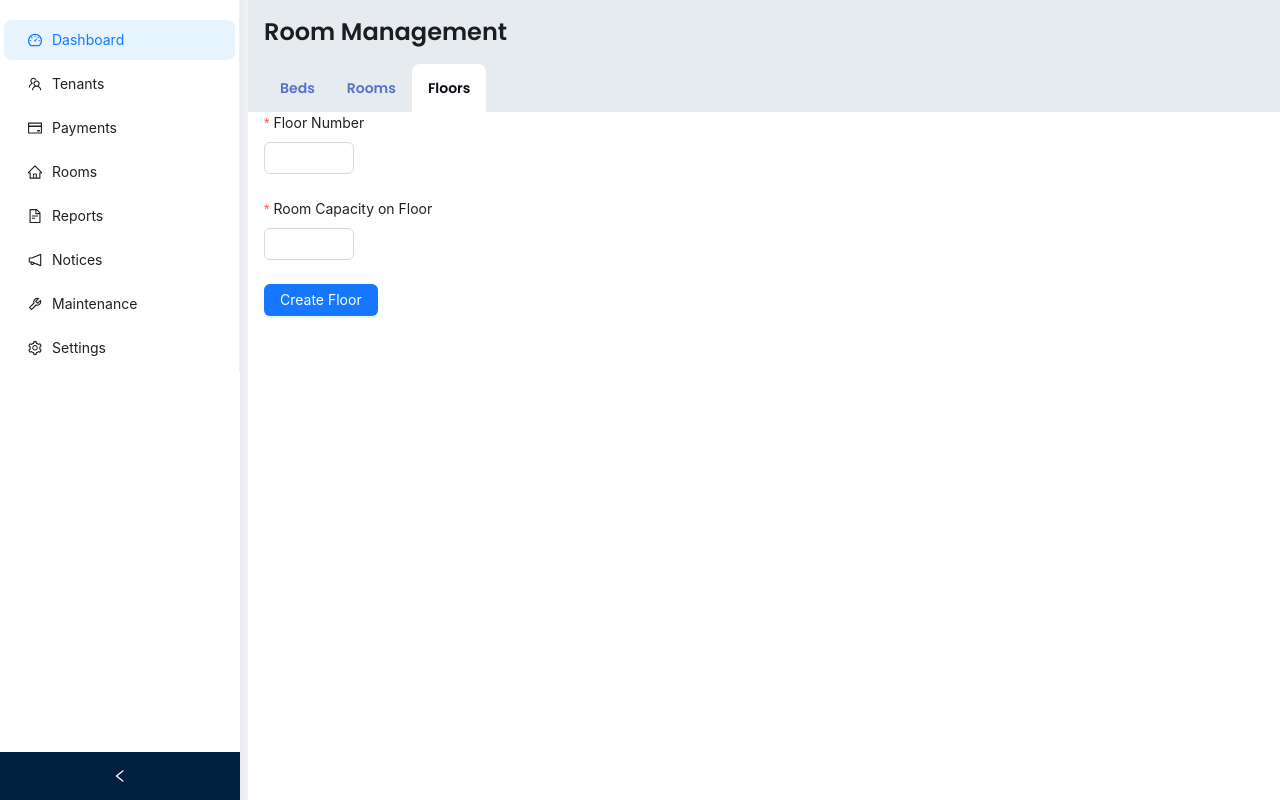
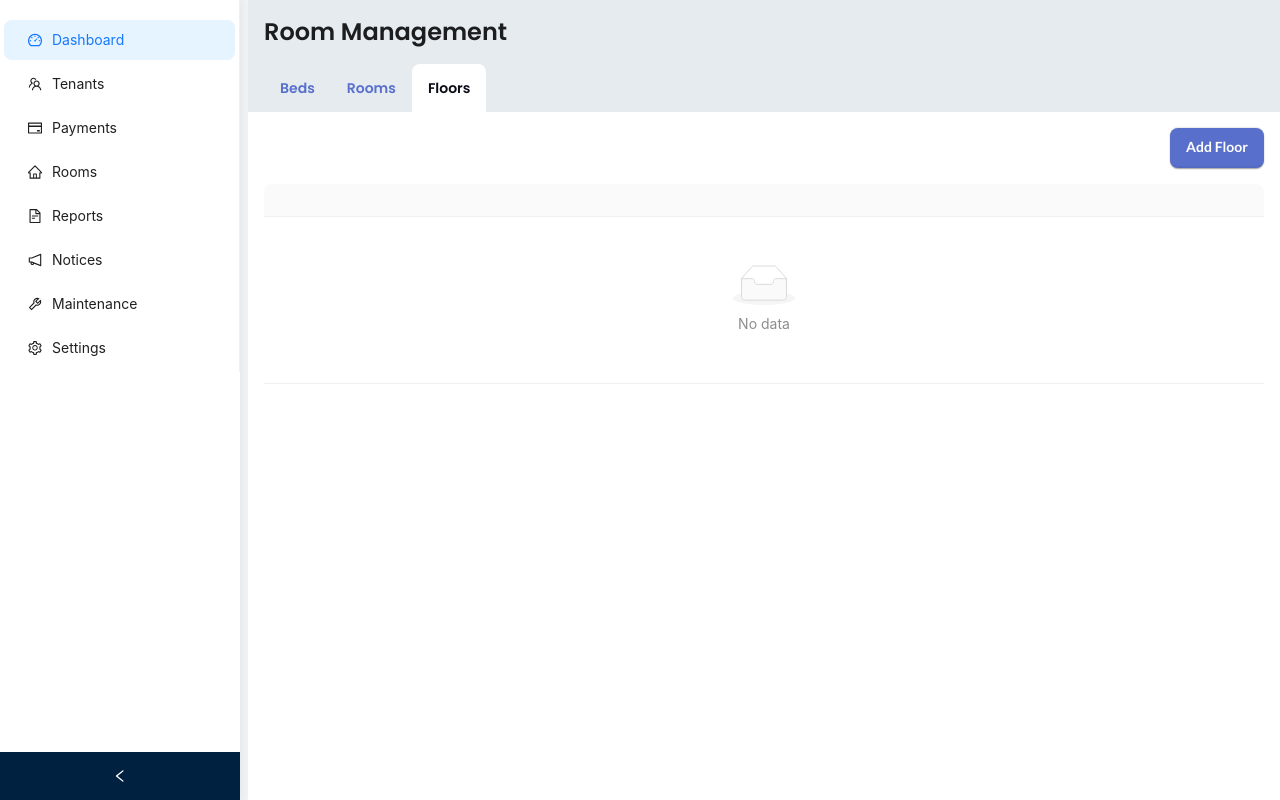
Before and after one commit to venkataraviduddugunta7/My-PG-management, a React (Vite) app: page /rooms in a window 1280 px wide. Built offline with nearby package versions, Linux system fonts and the light colour scheme.

Commit message:
"Add Modals Added"

```diff
--- a/src/pages/Rooms/Rooms.jsx
+++ b/src/pages/Rooms/Rooms.jsx
@@ -1,11 +1,18 @@
-import { Form, InputNumber, Select, Button, message } from "antd";
+import { Form, InputNumber, Select, Button, message, Table } from "antd";
 import { useState } from "react";
 import "./Rooms.scss";
+import PgButton from "../../components/resusableComponents/PgButton";
+import AddFloorModal from "../../components/resusableComponents/AddFloorModal";
+import AddRoomModal from "../../components/resusableComponents/AddRoomModal";
+import AddBedModal from "../../components/resusableComponents/AddBedModal";
 
 const Rooms = () => {
   const [floors, setFloors] = useState([]);
+  const [floorModal, setFloorModal] = useState(false);
   const [rooms, setRooms] = useState([]);
+  const [roomModal, setRoomModal] = useState(false);
   const [beds, setBeds] = useState([]);
+  const [bedModal, setBedModal] = useState(false);
   const [activeTab, setActiveTab] = useState("Floors"); // Default active tab
 
   const [form] = Form.useForm();
@@ -71,90 +78,61 @@ const Rooms = () => {
       <div className="tab-content">
         {/* Floor Tab */}
         {activeTab === "Floors" && (
-          <Form layout="vertical" onFinish={createFloor} form={form}>
-            <Form.Item
-              label="Floor Number"
-              name="floorNumber"
-              rules={[{ required: true }]}
+          <div>
+            <div
+              style={{
+                display: "flex",
+                justifyContent: "flex-end",
+                padding: "16px 0px",
+              }}
             >
-              <InputNumber min={1} />
-            </Form.Item>
-            <Form.Item
-              label="Room Capacity on Floor"
-              name="roomCapacity"
-              rules={[{ required: true }]}
-            >
-              <InputNumber min={1} />
-            </Form.Item>
-            <Button type="primary" htmlType="submit">
-              Create Floor
-            </Button>
-          </Form>
+              <PgButton onClick={() => setFloorModal(true)}>Add Floor</PgButton>
+            </div>
+            <div>
+              <Table />
+            </div>
+
+            <AddFloorModal visible={floorModal} />
+          </div>
         )}
 
         {/* Room Tab */}
         {activeTab === "Rooms" && (
-          <Form layout="vertical" onFinish={createRoom} form={form}>
-            <Form.Item
-              label="Select Floor"
-              name="floorId"
-              rules={[{ required: true }]}
+          <div>
+            <div
+              style={{
+                display: "flex",
+                justifyContent: "flex-end",
+                padding: "16px 0px",
+              }}
             >
-              <Select placeholder="Select a floor">
-                {floors.map((floor) => (
-                  <Select.Option key={floor.id} value={floor.id}>
-                    Floor {floor.floorNumber}
-                  </Select.Option>
-                ))}
-              </Select>
-            </Form.Item>
-            <Form.Item
-              label="Room Number"
-              name="roomNumber"
-              rules={[{ required: true }]}
-            >
-              <InputNumber min={1} />
-            </Form.Item>
-            <Form.Item
-              label="Sharing Capacity"
-              name="sharingCapacity"
-              rules={[{ required: true }]}
-            >
-              <InputNumber min={1} />
-            </Form.Item>
-            <Button type="primary" htmlType="submit">
-              Create Room
-            </Button>
-          </Form>
+              <PgButton onClick={() => setRoomModal(true)}>Add Room</PgButton>
+            </div>
+            <div>
+              <Table />
+            </div>
+
+            <AddRoomModal visible={roomModal} />
+          </div>
         )}
 
         {/* Bed Tab */}
         {activeTab === "Beds" && (
-          <Form layout="vertical" onFinish={createBed} form={form}>
-            <Form.Item
-              label="Select Room"
-              name="roomId"
-              rules={[{ required: true }]}
+          <div>
+            <div
+              style={{
+                display: "flex",
+                justifyContent: "flex-end",
+                padding: "16px 0px",
+              }}
             >
-              <Select placeholder="Select a room">
-                {rooms.map((room) => (
-                  <Select.Option key={room.id} value={room.id}>
-                    Room {room.roomNumber}
-                  </Select.Option>
-                ))}
-              </Select>
-            </Form.Item>
-            <Form.Item
-              label="Number of Beds"
-              name="bedCount"
-              rules={[{ required: true }]}
-            >
-              <InputNumber min={1} />
-            </Form.Item>
-            <Button type="primary" htmlType="submit">
-              Create Beds
-            </Button>
-          </Form>
+              <PgButton onClick={() => setBedModal(true)}>Add Bed</PgButton>
+            </div>
+            <div>
+              <Table />
+            </div>
+            <AddBedModal visible={bedModal} />
+          </div>
         )}
       </div>
     </div>
```
